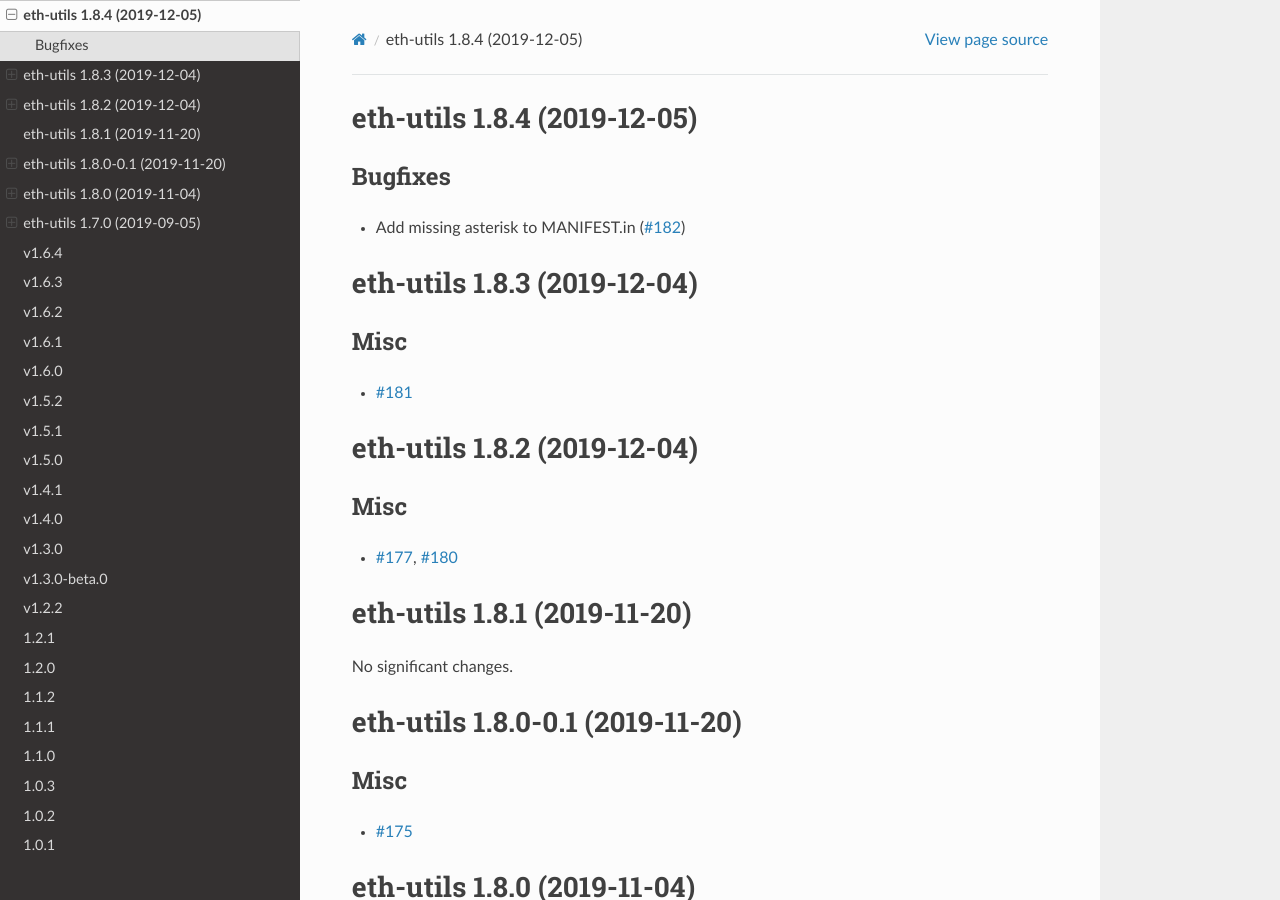
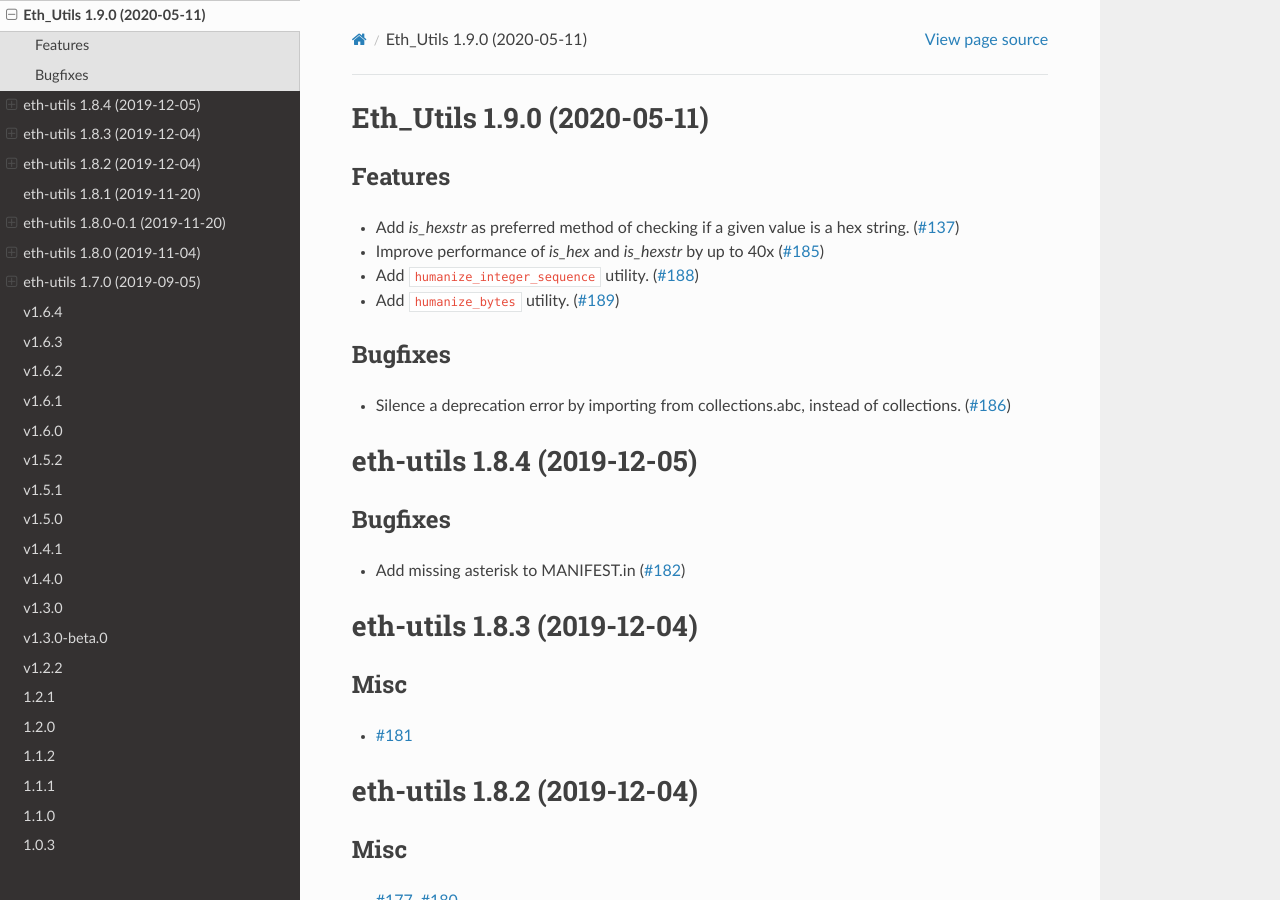
Before and after one commit to ethereum/eth-utils, a Sphinx documentation site: the page built from docs/releases.rst, in a window 1280 px wide and 900 px high. Built offline with Sphinx 7.4.7 and the Read the Docs theme 2.0.0, drawn with Linux system fonts in a browser that asks for light colours; pages that are not in the unit, such as notebooks, are missing from menus.

Commit message:
Compile release notes for v1.9.0

```diff
--- a/docs/releases.rst
+++ b/docs/releases.rst
@@ -1,3 +1,21 @@
+Eth_Utils 1.9.0 (2020-05-11)
+----------------------------
+
+Features
+~~~~~~~~
+
+- Add `is_hexstr` as preferred method of checking if a given value is a hex string. (`#137 <https://github.com/ethereum/eth-utils/issues/137>`__)
+- Improve performance of `is_hex` and `is_hexstr` by up to 40x (`#185 <https://github.com/ethereum/eth-utils/issues/185>`__)
+- Add ``humanize_integer_sequence`` utility. (`#188 <https://github.com/ethereum/eth-utils/issues/188>`__)
+- Add ``humanize_bytes`` utility. (`#189 <https://github.com/ethereum/eth-utils/issues/189>`__)
+
+
+Bugfixes
+~~~~~~~~
+
+- Silence a deprecation error by importing from collections.abc, instead of collections. (`#186 <https://github.com/ethereum/eth-utils/issues/186>`__)
+
+
 eth-utils 1.8.4 (2019-12-05)
 ----------------------------
 
--- a/docs/utilities.rst
+++ b/docs/utilities.rst
@@ -1245,7 +1245,7 @@ type.
    TypeError: is_hex requires text typed arguments.
 
 ``is_hexstr(value)`` -> bool
-^^^^^^^^^^^^^^^^^^^^^^^^^
+^^^^^^^^^^^^^^^^^^^^^^^^^^^^
 
 Returns ``True`` if ``value`` is a hexadecimal encoded string of text
 type.
@@ -1357,7 +1357,7 @@ A loose wrapper around ``humanize_bytes`` that is typed specifically for the
 
 
 ``humanize_integer_sequence(values)`` -> string
-^^^^^^^^^^^^^^^^^^^^^^^^^^^^^^^^^^^^^^^
+^^^^^^^^^^^^^^^^^^^^^^^^^^^^^^^^^^^^^^^^^^^^^^^
 
 Returns a concise representation of the provided sequence of integer values.
 
--- a/newsfragments/137.feature.rst
+++ /dev/null
@@ -1 +0,0 @@
-Add `is_hexstr` as preferred method of checking if a given value is a hex string.
--- a/newsfragments/185.feature.rst
+++ /dev/null
@@ -1 +0,0 @@
-Improve performance of `is_hex` and `is_hexstr` by up to 40x
--- a/newsfragments/186.bugfix.rst
+++ /dev/null
@@ -1 +0,0 @@
-Silenced a deprecation error by importing from collections.abc, instead of collections.
--- a/newsfragments/188.feature.rst
+++ /dev/null
@@ -1 +0,0 @@
-Add ``humanize_integer_sequence`` utility.
--- a/newsfragments/189.feature.rst
+++ /dev/null
@@ -1 +0,0 @@
-Add ``humanize_bytes`` utility.
```
